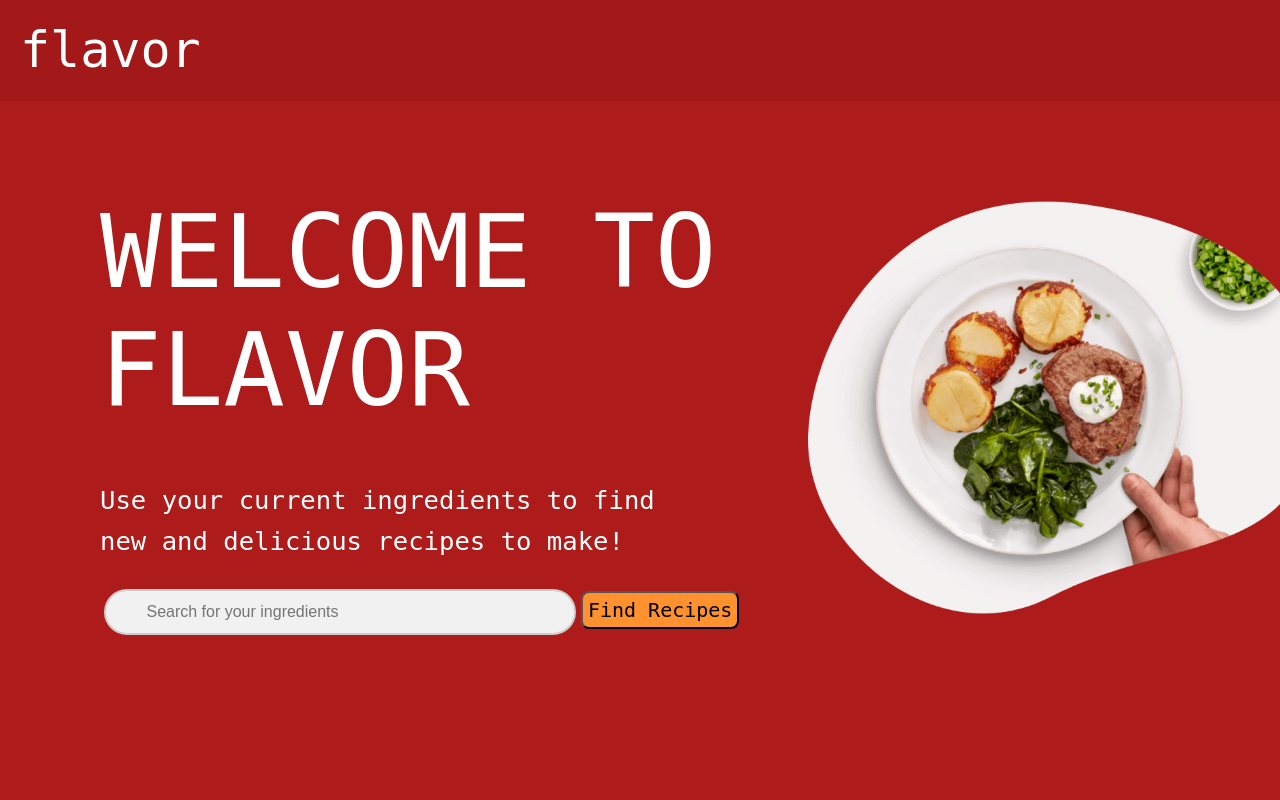
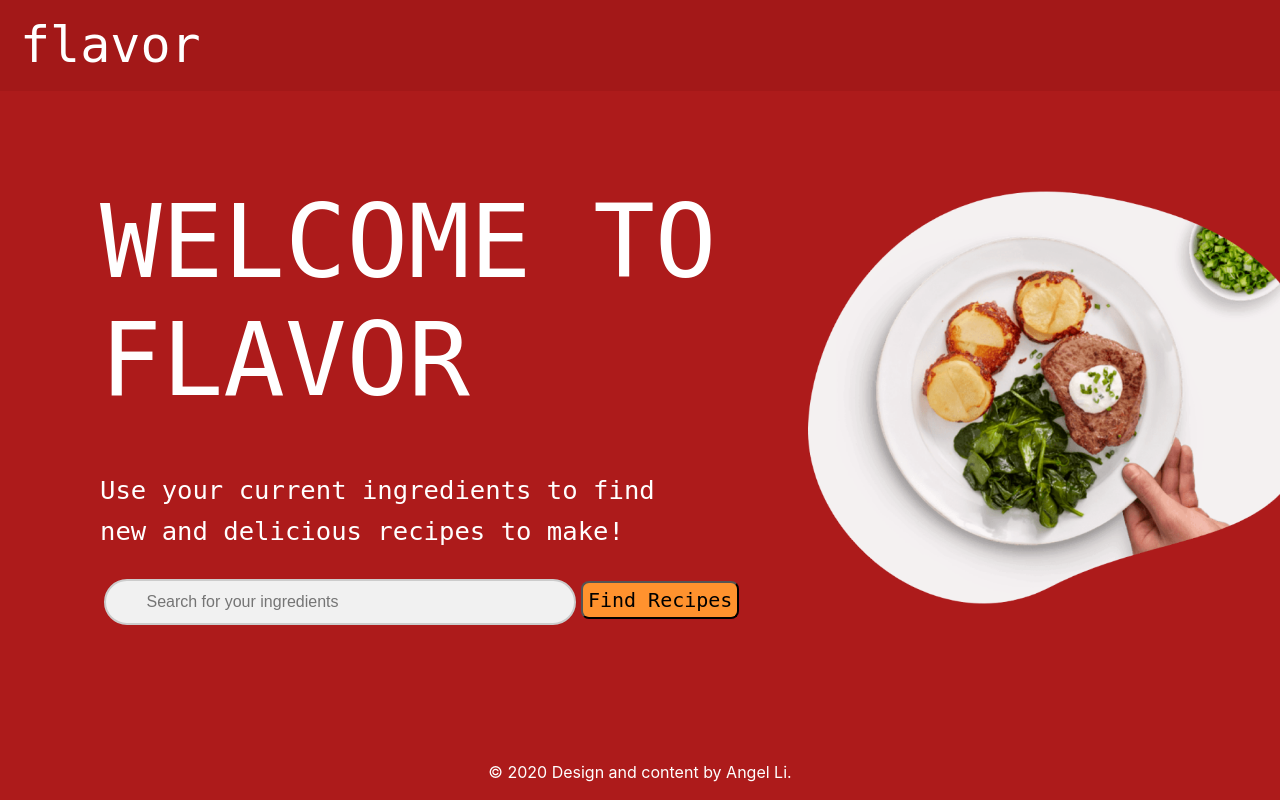
Before and after one commit to Axgel/flavor, a Flask app: page / in a window 1280 px wide. Run offline with Flask 2, Linux system fonts and the light colour scheme; some libraries are stand-ins or nearby versions.

Commit message:
Update base.html

```diff
--- a/templates/base.html
+++ b/templates/base.html
@@ -10,15 +10,19 @@
 </head>
     <body>
         <nav class="navbar navbar-light navBars">
-        <a class="navbar-brand" style="color: white; font-size: 50px" href="/">
-            flavor
+            <a href="/" class="">
+                <span class="ai-element__label" style="color:white; font-size: 50px">flavor</span>
             </a>
+            {% block navbar %} {% endblock %}
         </nav>
 
         {% block content %}
 
         {% endblock %}
+
+        <div class="footer">
+            <p>© 2020 Design and content by  <a style="color:white" href="mailto:liangel421@gmail.com">Angel Li</a>.<br></p>
+        </div>
         <script src="/static/js/autocomplete.js"></script>
     </body>
-
 </html>
```
Lines whose indentation alone changed are shown as unchanged.
